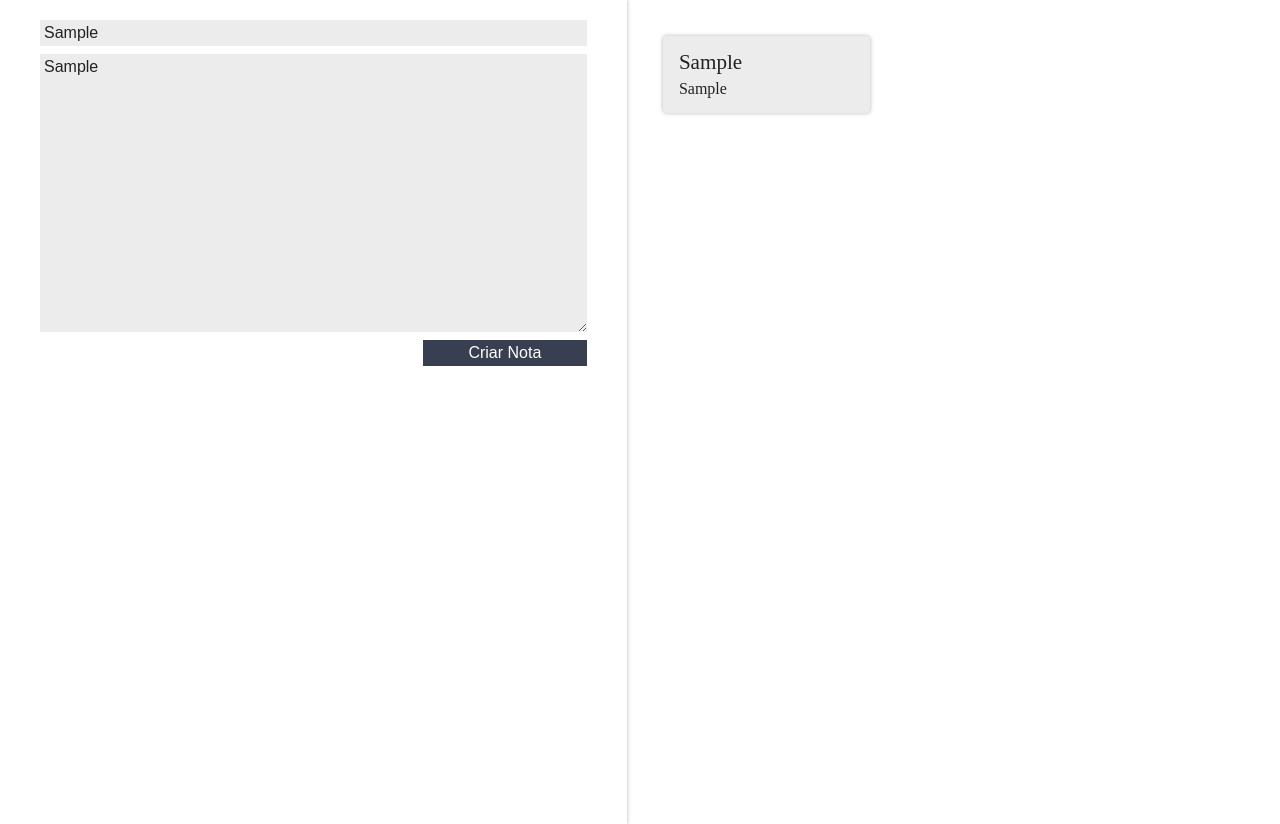
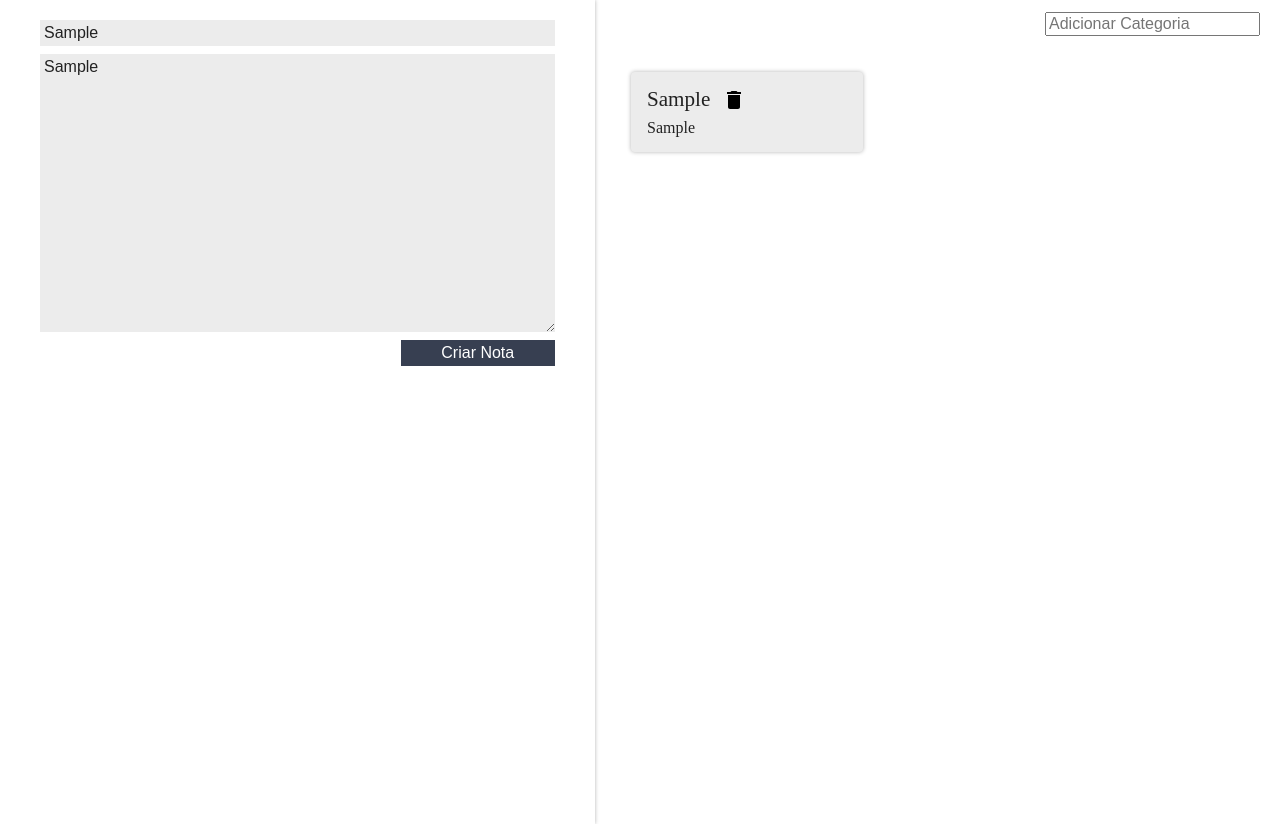
Before and after one commit to Zimmerr/AluraReactNew, a React (Create React App) app in the folder ceep/: page / in a window 1280 px wide. Both pictures are taken after typing "Sample", "Sample" into the empty fields and a click on the button "Criar Nota". Built offline with nearby package versions, Linux system fonts and the light colour scheme.

Commit message:
Parte 2 - Aula 1 e 2
A1 - Importando SVGs, State e Bind
A2 - Fragment, Spread Operator, stateless vs stateful components

```diff
--- a/ceep/src/App.js
+++ b/ceep/src/App.js
@@ -1,6 +1,7 @@
 import React, {Component} from 'react';
 import ListaDeNotas from "./components/ListaDeNotas";
 import FormularioCadastro from "./components/FormularioCadastro";
+import ListaDeCategorias from "./components/ListaDeCategorias";
 import "./assets/App.css";
 import './assets/index.css';
 
@@ -10,8 +11,9 @@
     super();
 
     this.state = {
-      notas:[]
-    }
+      notas: [],
+      categorias: [],
+    };
   }
 
   criarNota(titulo, texto){
@@ -23,11 +25,32 @@
     this.setState(novoEstado)
   }
 
+  adicionarCategoria(nomeCategoria){
+    const novoArrayCategorias = [...this.state.categorias, nomeCategoria]
+    const novoEstado = {...this.state, categorias:novoArrayCategorias};
+    this.setState(novoEstado);
+  }
+
+  deletarNota(index){
+    let arrayNotas = this.state.notas;
+    arrayNotas.splice(index,1);
+    this.setState({notas:arrayNotas})
+  }
+
   render() {
     return (
       <section className="conteudo">
         <FormularioCadastro criarNota={this.criarNota.bind(this)}/>
-        <ListaDeNotas notas={this.state.notas}/>
+        <main className="conteudo-principal">
+          <ListaDeCategorias
+            adicionarCategoria={this.adicionarCategoria.bind(this)}
+            categorias={this.state.categorias}
+          />
+          <ListaDeNotas
+            apagarNota={this.deletarNota.bind(this)}
+            notas={this.state.notas}
+          />
+        </main>
       </section>
     );
   }
--- a/ceep/src/assets/App.css
+++ b/ceep/src/assets/App.css
@@ -1,5 +1,9 @@
 .conteudo {
   display: flex;
+}
+
+.conteudo-principal{
+  flex-grow: 3;
 }
 
 :root {
--- a/ceep/src/components/CardNota/CardNota.jsx
+++ b/ceep/src/components/CardNota/CardNota.jsx
@@ -1,12 +1,20 @@
 import React, { Component } from 'react';
 import './estilo.css'
+import {ReactComponent as DeleteSVG} from "../../assets/img/delete.svg"
 
 class CardNota extends Component {
+
+  apagar(){
+    const indice = this.props.indice;
+    this.props.apagarNota(indice);
+  }
+
   render() {
     return (
       <section className="card-nota">
         <header className="card-nota_cabecalho">
           <h3 className="card-nota_titulo">{this.props.titulo}</h3>
+          <DeleteSVG onClick={this.apagar.bind(this)}/>
         </header>
         <p className="card-nota_texto">{this.props.texto}</p>
       </section>
--- /dev/null
+++ b/ceep/src/components/ListaDeCategorias/ListaDeCategorias.jsx
@@ -0,0 +1,34 @@
+import React, { Component } from 'react';
+import "./estilo.css";
+
+class ListaDeCategorias extends Component {
+  _handleEventoInput(e) {
+    if (e.key === "Enter") {
+      let valorCategoria = e.target.value;
+      this.props.adicionarCategoria(valorCategoria);
+    }
+  }
+  render() {
+    return (
+      <section className="lista-categorias">
+        <ul className="lista-categorias_lista">
+          {this.props.categorias.map((categoria, index) => {
+            return (
+              <li key={index} className="lista-categorias_item">
+                {categoria}
+              </li>
+            );
+          })}
+        </ul>
+        <input
+          type="text"
+          className="lista-categorias_input"
+          placeholder="Adicionar Categoria"
+          onKeyUp={this._handleEventoInput.bind(this)}
+        />
+      </section>
+    );
+  }
+}
+
+export default ListaDeCategorias;
--- /dev/null
+++ b/ceep/src/components/ListaDeCategorias/estilo.css
@@ -0,0 +1,21 @@
+.lista-categorias{
+  display: flex;
+  flex-direction: row;
+  margin-top: 12px;
+}
+.lista-categorias_lista{
+  flex: 1;
+  display: flex;
+  flex-direction: row;
+  justify-content: space-evenly;
+}
+.lista-categorias_item{
+  background-color: var(--secundaria);
+  color: white;
+  padding: 4px 8px;
+  border-radius: 10px;
+  font-family: Arial, Helvetica, sans-serif;
+}
+.lista-categorias_input{
+  margin-right: 20px;
+}
--- /dev/null
+++ b/ceep/src/components/ListaDeCategorias/index.js
@@ -0,0 +1,3 @@
+import ListaDeCategorias from './ListaDeCategorias'
+
+export default ListaDeCategorias
--- a/ceep/src/components/ListaDeNotas/ListaDeNotas.jsx
+++ b/ceep/src/components/ListaDeNotas/ListaDeNotas.jsx
@@ -9,7 +9,11 @@
         {this.props.notas.map((nota, index) => {
           return (
             <li className="lista-notas_item" key={index}>
-              <CardNota titulo={nota.titulo} texto={nota.texto}/>
+              <CardNota
+              indice={index}
+              apagarNota={this.props.apagarNota}
+              titulo={nota.titulo}
+              texto={nota.texto}/>
             </li>
           );
         })}
```
Also changed, not shown: ceep/src/assets/img/delete.svg (added).
